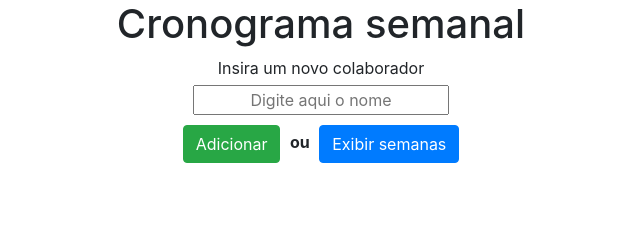
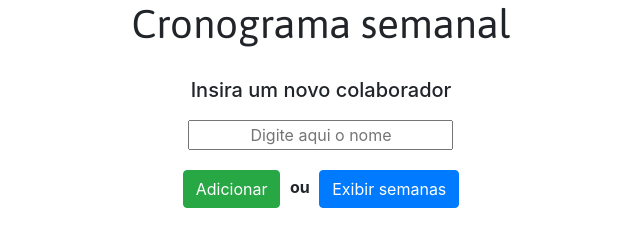
Before and after one commit to barcellos-pedro/tarefas-colaboradores, a plain HTML site: page index.html in a window 1280 px wide. Shown: the whole page, without its empty margins (319-959 px from the left). Drawn offline with nearby package versions, Linux system fonts and the light colour scheme.

Commit message:
Adicionar Google Fonts e alterar CSS.

```diff
--- a/index.html
+++ b/index.html
@@ -5,7 +5,9 @@
     <meta charset="UTF-8">
     <meta name="viewport" content="width=device-width, initial-scale=1.0">
     <title>Tarefas - Colaboradores</title>
-    <link rel="stylesheet" href="https://stackpath.bootstrapcdn.com/bootstrap/4.4.1/css/bootstrap.min.css" integrity="sha384-Vkoo8x4CGsO3+Hhxv8T/Q5PaXtkKtu6ug5TOeNV6gBiFeWPGFN9MuhOf23Q9Ifjh" crossorigin="anonymous">
+    <link rel="stylesheet" href="https://stackpath.bootstrapcdn.com/bootstrap/4.4.1/css/bootstrap.min.css"
+        integrity="sha384-Vkoo8x4CGsO3+Hhxv8T/Q5PaXtkKtu6ug5TOeNV6gBiFeWPGFN9MuhOf23Q9Ifjh" crossorigin="anonymous">
+    <link href="https://fonts.googleapis.com/css?family=Asap&display=swap" rel="stylesheet">
     <link rel="stylesheet" href="style.css">
     <script defer src="script.js"></script>
 </head>
@@ -17,7 +19,7 @@
         <div id="insere-colab">
             <span class="ocultar alert alert-success" role="alert"></span>
 
-            <label for="txtColab">Insira um novo colaborador</label>
+            <h5 for="txtColab">Insira um novo colaborador</h5>
             <input id="txtColab" type="text" placeholder="Digite aqui o nome">
 
             <div id="botoes">
@@ -34,4 +36,5 @@
     </ol>
 
 </body>
+
 </html>
--- a/style.css
+++ b/style.css
@@ -1,9 +1,19 @@
 body{
     margin: 0;
+    display: flex;
+    flex-direction: column;
+    justify-content: space-around;
+    align-items: center;
 }
 
 h1{
     text-align: center;
+    font-family: 'Asap', sans-serif;
+    margin-bottom: 30px;
+}
+
+h5{
+
 }
 
 #insere-colab{
@@ -21,8 +31,10 @@ label{
 }
 
 input{
-    margin-bottom: 10px;
+    margin-top: 10px;
+    margin-bottom: 20px;
     text-align: center;
+    width: 265px;
 }
 
 #botoes label{
@@ -30,3 +42,7 @@ input{
     margin-left: 5px;
     margin-right: 5px;
 }
+
+ol{
+    margin-top: 50px;
+}
```
Also changed, not shown: script.js (+6 -6 lines).
